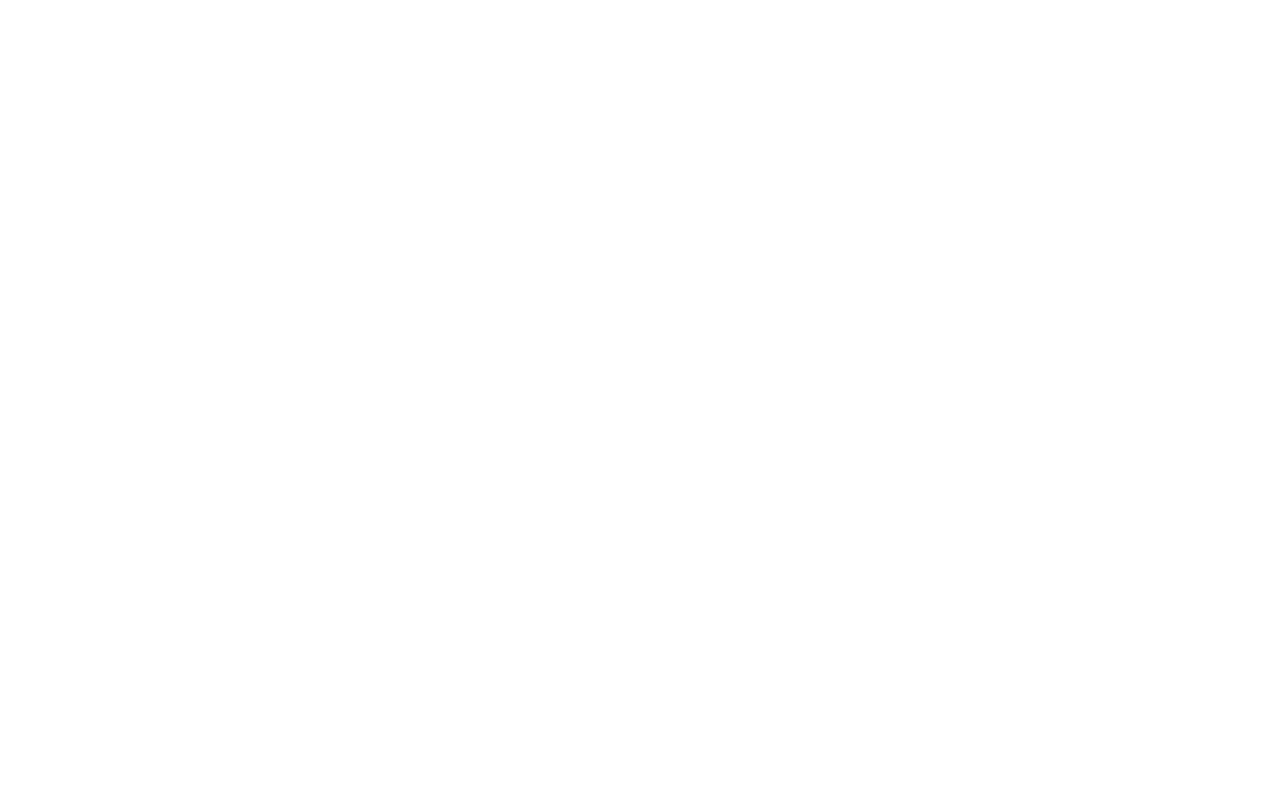
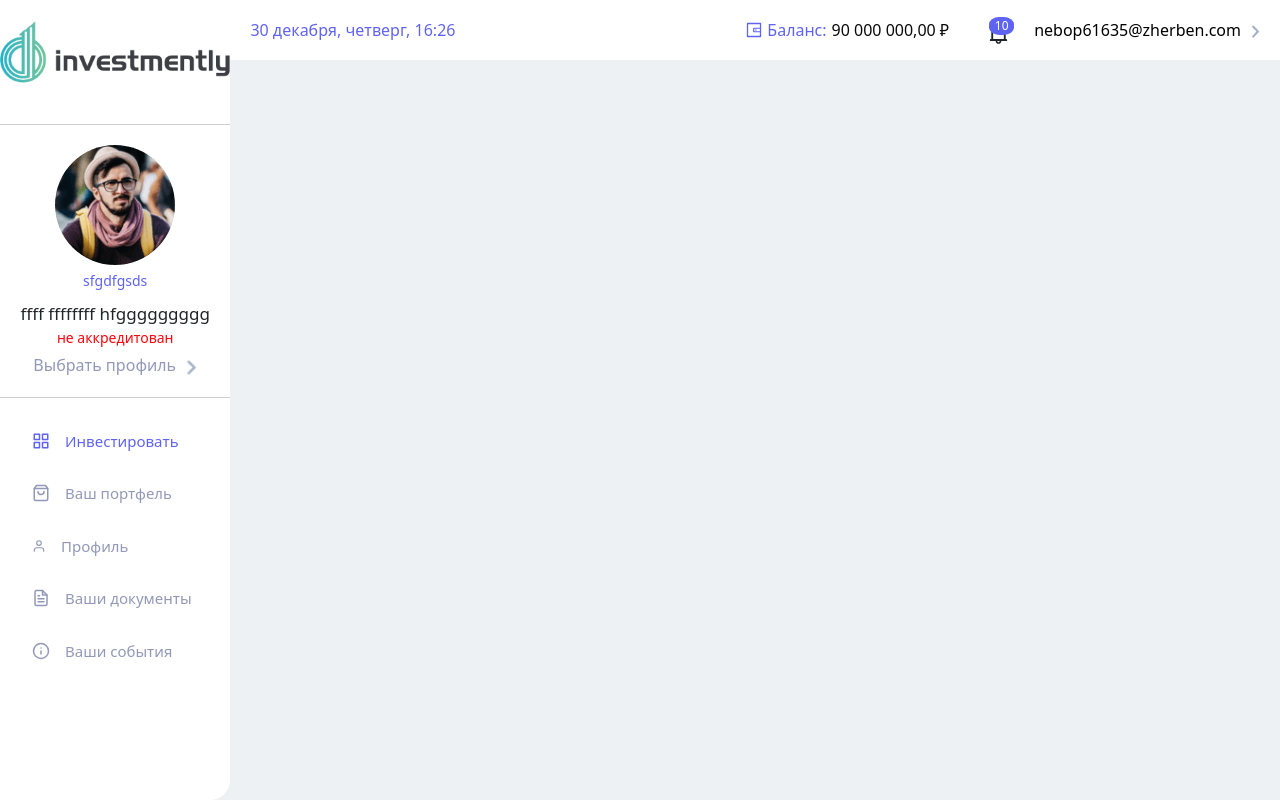
Before and after one commit to itopweb11/successStart, a React (Create React App) app: page / in a window 1280 px wide. Built offline with nearby package versions, Linux system fonts and the light colour scheme.

Commit message:
оптимизация кода

```diff
--- a/src/App.js
+++ b/src/App.js
@@ -10,7 +10,7 @@
         <div className="App">
             <BrowserRouter>
                 <Switch>
-                    <Route exact path="/profile" component={ProfilePage}/>
+                    <Route exact path="/" component={ProfilePage}/>
                     <Route exact path="/register" component={RegistrationPage}/>
                     <Route exact path="/login" component={Entrance}/>
                 </Switch>
--- a/src/shared/components/registration/entrance/entrance.jsx
+++ b/src/shared/components/registration/entrance/entrance.jsx
@@ -19,7 +19,7 @@
             password: state.password
         })
             .then(function (response) {
-                history.push("/profile");
+                history.push("/");
                 localStorage.setItem('access_token', response.data.access_token)
                 localStorage.setItem('refresh_token', response.data.refresh_token)
                 localStorage.setItem('expires_in', response.data.expires_in)
```
